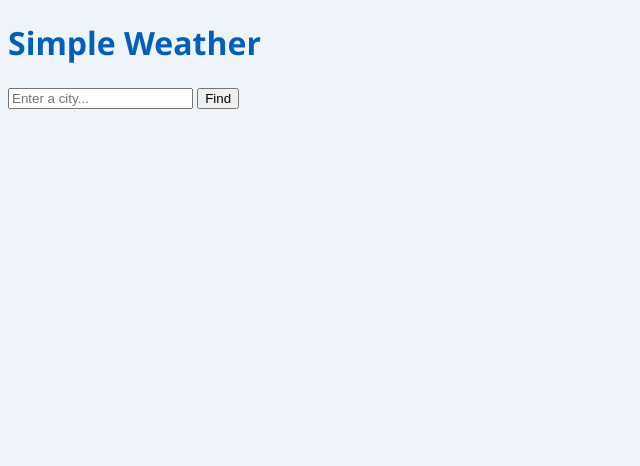
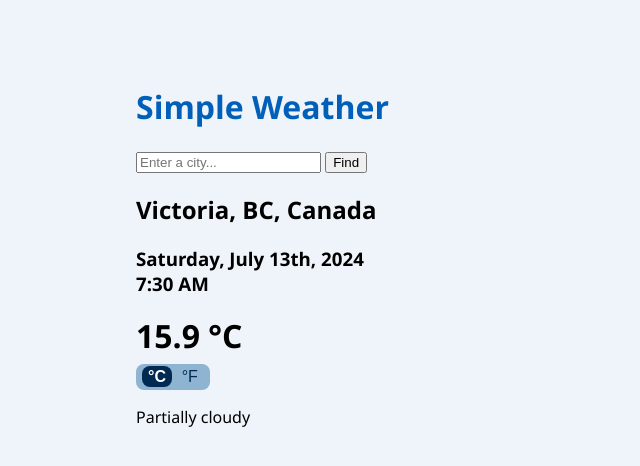
Before and after one commit to dayvancowboy13/weather-app, a website built with webpack: page src/template.html in a window 1280 px wide. Both pictures are taken after a click on the button "Find". Shown: the whole page, without its empty margins (0-640 px from the left). Built offline with nearby package versions, Linux system fonts and the light colour scheme.

Commit message:
JSONProcessor serves only necessary data for current weather; toggle working on temperature select button, need to impletement functionality to change all temperature elements on the page

```diff
--- a/package.json
+++ b/package.json
@@ -14,6 +14,7 @@
   "devDependencies": {
     "@stylistic/eslint-plugin-js": "^2.3.0",
     "css-loader": "^7.1.2",
+    "date-fns": "^3.6.0",
     "eslint": "^9.6.0",
     "html-webpack-plugin": "^5.6.0",
     "style-loader": "^4.0.0",
--- a/src/DOMController.js
+++ b/src/DOMController.js
@@ -4,6 +4,12 @@ import jsonData from './demo-data.json';
 import jsonData2 from './jul-13-data.json';
 
 export default class DOMController {
+
+    constructor() {
+
+        console.log('constructing!');
+
+    }
 
     static {
 
@@ -13,19 +19,26 @@ export default class DOMController {
 
         this.altButtons();
 
+        // this.setupSearchBtn();
 
-        // this.searchBtn.addEventListener('click',
-        //     () => {
 
-        //         WeatherAPI.sendRequest(this.getCity()).then((json) => {
+    }
 
-        //             return reduceJSON(json);
+    static setupSearchBtn() {
 
-        //         }).
-        //             then((r) => console.log(r)).
-        //             catch((err) => console.error(err));
+        this.searchBtn.addEventListener('click',
+            () => {
 
-        //     });
+                WeatherAPI.sendRequest(this.getCity()).then((json) => {
+
+                    console.log(json);
+                    return JSONProcessor.reduceJSON(json);
+
+                }).
+                    then((r) => console.log(r)).
+                    catch((err) => console.error(err));
+
+            });
 
     }
 
@@ -35,11 +48,56 @@ export default class DOMController {
             () => {
 
                 console.log('processing JSON');
-                JSONProcessor.reduceJSON(jsonData2);
+                // JSONProcessor.reduceJSON(jsonData2);
+                JSONProcessor.init(jsonData2);
+                this.renderCurrentConditions();
 
             });
 
     }
+
+    static renderCurrentConditions() {
+
+        const currentConditions = document.querySelector('#current-conditions');
+        const data = JSONProcessor.getCurrentConditions();
+
+        currentConditions.innerHTML = `
+        <h2 id="city">${data.city}</h2>
+        <h3 id="datetime">${data.date}<br>${data.time}</h3>
+        <h1 id="temp" data-unit='c'>${Math.round((data.temp - 32) / 1.8 * 10) / 10}</h1>
+        <button id='unit-switch'></button>
+        <p>${data.conditions}</p>
+        `;
+
+        this.initTempUnitSwitchButton(currentConditions.querySelector('button'));
+
+
+    }
+
+    static initTempUnitSwitchButton(button) {
+
+        button.innerHTML = `
+        <span class='button-unit unit-selected'>°C</span> <span class='button-unit'>°F </span>
+        `;
+
+        button.addEventListener('click',
+            () => {
+
+                for (let child of button.children) {
+
+                    child.classList.toggle('unit-selected');
+
+                }
+
+                // change any other elements with temperature to data-unt-
+
+            });
+
+    }
+
+    // build page functions:
+    // render current condtions tab
+    // render 7 day forecast tab
 
     static getCity() {
 
--- a/src/JSONProcessor.js
+++ b/src/JSONProcessor.js
@@ -1,4 +1,68 @@
+import { format, parse } from 'date-fns';
+
 export default class JSONProcessor {
+
+    weatherJSON = {};
+
+    static init(rawJSON) {
+
+        this.weatherJSON = {
+            'city': rawJSON.resolvedAddress,
+            'localDate': rawJSON.days[0].datetime,
+            'currentConditions': {
+                'cloudCover': rawJSON.currentConditions.cloudcover,
+                'conditions': rawJSON.currentConditions.conditions,
+                'time': rawJSON.currentConditions.datetime, // time of the reading
+                'feelsLike': rawJSON.currentConditions.feelslike,
+                'humidity': rawJSON.currentConditions.humidity,
+                'icon': rawJSON.currentConditions.icon,
+                'precip': rawJSON.currentConditions.precip,
+                'pressure': rawJSON.currentConditions.pressure,
+                'snow': rawJSON.currentConditions.snow,
+                'sunrise': rawJSON.currentConditions.sunrise,
+                'temp': rawJSON.currentConditions.temp,
+                'uvindex': rawJSON.currentConditions.uvindex,
+                'wind': {
+                    'dir': rawJSON.currentConditions.winddir,
+                    'gust': rawJSON.currentConditions.windgust,
+                    'speed': rawJSON.currentConditions.windspeed
+                }
+            },
+            'today': {
+                'hourlyForecasts': rawJSON.days[0].hours,
+                'tempMax': rawJSON.days[0].tempmax,
+                'tempMin': rawJSON.days[0].tempmin
+            },
+            'sevenDays': rawJSON.days.slice(1,
+                8)
+        };
+
+    }
+
+    static getCurrentConditions() {
+
+        // return this.weatherJSON;
+        return {
+            'city': this.weatherJSON.city,
+            'date': `${format(this.weatherJSON.localDate,
+                'iiii, MMMM do, yyyy')}`,
+            'time': format(parse(
+                this.weatherJSON.currentConditions.time,
+                'HH:mm:ss',
+                new Date()
+            ),
+                'p'),
+            'temp': this.weatherJSON.currentConditions.temp,
+            'conditions': this.weatherJSON.currentConditions.conditions
+        };
+
+    }
+
+    static printJSON() {
+
+        console.log(this.weatherJSON);
+
+    }
 
     static reduceJSON(rawJSON) {
 
@@ -25,7 +89,7 @@ export default class JSONProcessor {
                 }
             },
             'today': {
-                'hours': rawJSON.days[0].hours,
+                'hourlyForecasts': rawJSON.days[0].hours,
                 'tempMax': rawJSON.days[0].tempmax,
                 'tempMin': rawJSON.days[0].tempmin
             },
--- a/src/index.js
+++ b/src/index.js
@@ -2,7 +2,7 @@ import './style.css';
 import DOMController from './DOMController';
 import jsonData from './demo-data.json';
 import jsonData2 from './jul-13-data.json';
-
+import * as DateFns from 'date-fns';
 
 function celsiusToFarenheit(tempCels) {
 
@@ -19,7 +19,6 @@ function farenheitToCelsius(tempFaren) {
 
 }
 
-console.log(celsiusToFarenheit(25));
 
 // const weatherDat = reduceJSON(jsonData);
 // console.log(weatherDat);
--- a/src/style.css
+++ b/src/style.css
@@ -1,13 +1,59 @@
 :root {
     background-color: rgb(238, 244, 249);
     font-family: 'Segoe UI', Tahoma, Geneva, Verdana, sans-serif;
-    --lightest: rgb(238,244,249);
-    --light-blue: rgb(142,180,209);
-    --mid-blue: rgb(0,95,184);
-    --dark: rgb(0,42,82);
+    --lightest: rgb(238, 244, 249);
+    --light-blue: rgb(142, 180, 209);
+    --mid-blue: rgb(0, 95, 184);
+    --dark: rgb(0, 42, 82);
+
+    padding: 5% 10%;
 
 }
 
 header {
     color: var(--mid-blue);
 }
+
+#temp {
+    margin: 7px 0;
+}
+
+#temp[data-unit='f']:after {
+    content: ' °F'
+}
+
+#temp[data-unit='c']:after {
+    content: ' °C'
+}
+
+button {
+    cursor: pointer;
+}
+
+#unit-switch {
+
+    box-sizing: border-box;
+    background-color: var(--light-blue);
+    border: none;
+    border-radius: 8px;
+    height: 26px;
+    padding: 10px auto;
+
+    & span {
+        padding: 2px 6px;
+    }
+
+}
+
+.button-unit {
+    font-size: larger;
+    color: var(--dark);
+}
+
+.button-unit.unit-selected {
+    font-weight: bold;
+    background-color: var(--dark);
+    color: white;
+    border-radius: 8px;
+    padding: 12px;
+}
--- a/src/template.html
+++ b/src/template.html
@@ -17,6 +17,13 @@
         <button id="submit-search">Find</button>
     </div>
 
+    <div id="current-conditions">
+        <!-- <h2>City, Prov/State, Country</h2>
+        <h3>Date and time</h3>
+        <h1>Temperature</h1>
+        <button>unit switch</button>
+        <p>weather description</p> -->
+    </div>
     <div id="today-weather-display"> </div>
 </body>
 
```
Also changed, not shown: 2 other files.
